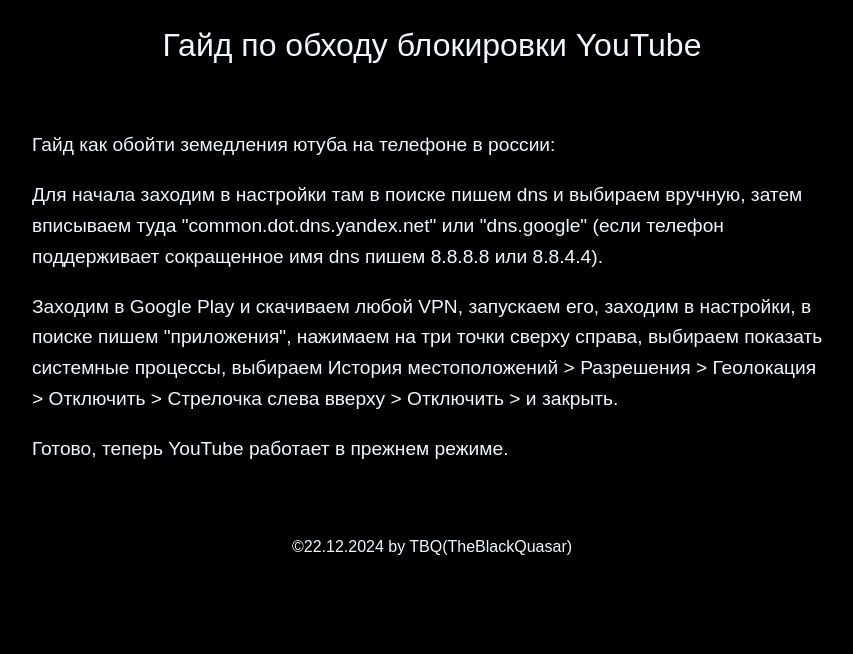
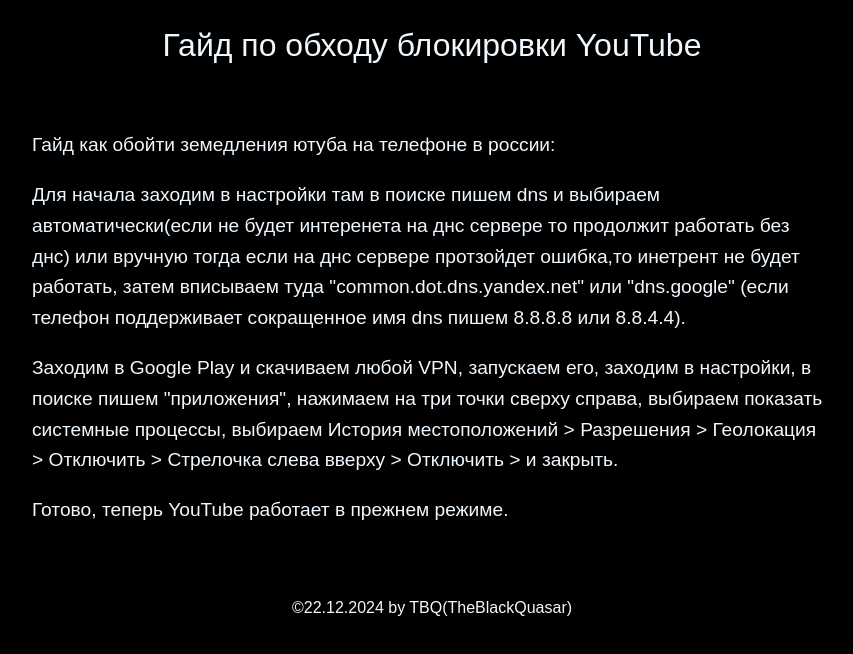
Before and after one commit to QuasarOfficialMrk231/Youtube-Bypass-by-TBQ, a plain HTML site: page index.html in a window 1280 px wide. Shown: the whole page, without its empty margins (208-1061 px from the left). Drawn offline with Linux system fonts and the light colour scheme.

Commit message:
Update index.html

```diff
--- a/index.html
+++ b/index.html
@@ -42,7 +42,7 @@
     </header>
     <main>
         <p>Гайд как обойти земедления ютуба на телефоне в россии:</p>
-        <p>Для начала заходим в настройки там в поиске пишем dns и выбираем вручную, затем вписываем туда "common.dot.dns.yandex.net" или "dns.google" (если телефон поддерживает сокращенное имя dns пишем 8.8.8.8 или 8.8.4.4).</p>
+        <p>Для начала заходим в настройки там в поиске пишем dns и выбираем автоматически(если не будет интеренета на днс сервере то продолжит работать без днс) или вручную тогда если на днс сервере протзойдет ошибка,то инетрент не будет работать, затем вписываем туда "common.dot.dns.yandex.net" или "dns.google" (если телефон поддерживает сокращенное имя dns пишем 8.8.8.8 или 8.8.4.4).</p>
         <p>Заходим в Google Play и скачиваем любой VPN, запускаем его, заходим в настройки, в поиске пишем "приложения", нажимаем на три точки сверху справа, выбираем показать системные процессы, выбираем История местоположений > Разрешения > Геолокация > Отключить > Стрелочка слева вверху > Отключить > и закрыть.</p>
         <p>Готово, теперь YouTube работает в прежнем режиме.</p>
     </main>
```
